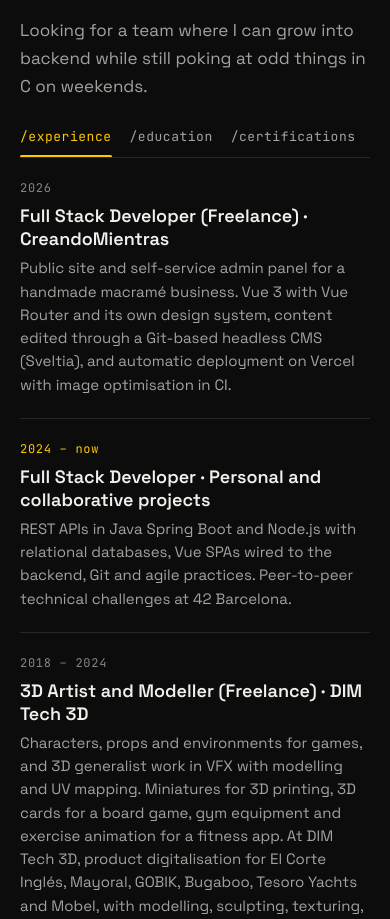
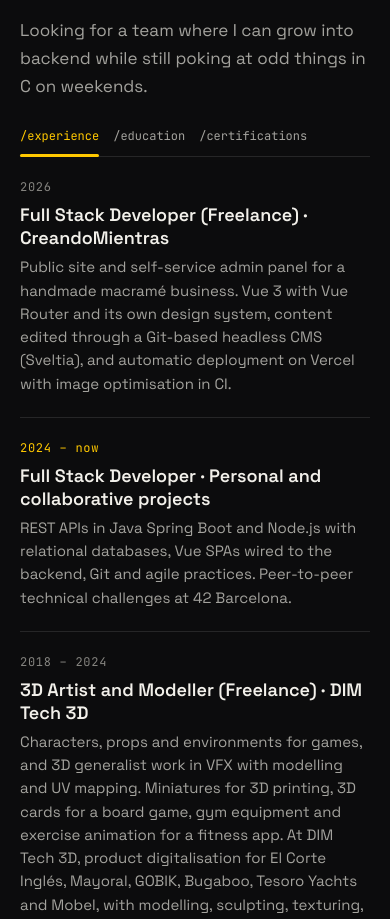
Before and after one commit to krub-dev/portfolio-krub, a Vue app: page / in a window 390 px wide. Shown: the part 1240-2159 px from the top of the page. Built offline with nearby package versions, Linux system fonts and the light colour scheme.

Commit message:
Fit the tabs on a phone and fix the read-more scroll jump

```diff
--- a/src/components/base/TabSwitch.vue
+++ b/src/components/base/TabSwitch.vue
@@ -13,68 +13,22 @@
   on in the accent with a short accent rule under it. No pills — a row of capsule
   buttons is the default shape, and it competes with the content.
 
-  On a phone the three labels do not fit, so the row slides sideways instead of
-  wrapping — the same gesture as the projects rail. It is a native scroll
-  container with snap (touch and trackpad do the work) plus a small
-  drag-to-scroll so a mouse can move it too, and a click guard so a drag does not
-  pick a tab it ends over.
+  The row does not scroll. It used to be a scroll container, and with
+  `overflow-x: auto` the cross axis computes to `auto` too, so on a phone the
+  labels could be dragged up and down as well as sideways. Instead they are sized
+  to fit a phone's width, and the content is what slides — by tap or by a
+  sideways swipe on it.
 */
-import { ref } from 'vue'
-
 defineProps({
   options: { type: Array, required: true }, // [{ value, label }]
   modelValue: { type: String, required: true },
 })
 
 defineEmits(['update:modelValue'])
-
-const el = ref(null)
-let down = false
-let startX = 0
-let startScroll = 0
-let moved = 0
-
-function onDown(event) {
-  // Mouse only. On touch the native scroll already moves the row, and driving
-  // scrollLeft as well made the two fight — the row slid vertically.
-  if (event.pointerType !== 'mouse') return
-  down = true
-  moved = 0
-  startX = event.clientX
-  startScroll = el.value?.scrollLeft ?? 0
-}
-
-function onMove(event) {
-  if (!down || !el.value) return
-  const delta = event.clientX - startX
-  moved = Math.max(moved, Math.abs(delta))
-  if (moved > 6) el.value.scrollLeft = startScroll - delta
-}
-
-function onUp() {
-  down = false
-}
-
-// A drag that ends over a tab must not pick it.
-function onClickCapture(event) {
-  if (moved <= 6) return
-  moved = 0
-  event.stopPropagation()
-  event.preventDefault()
-}
 </script>
 
 <template>
-  <div
-    ref="el"
-    class="tabs"
-    role="tablist"
-    @pointerdown="onDown"
-    @pointermove="onMove"
-    @pointerup="onUp"
-    @pointercancel="onUp"
-    @click.capture="onClickCapture"
-  >
+  <div class="tabs" role="tablist">
     <button
       v-for="option in options"
       :key="option.value"
@@ -93,28 +47,14 @@ function onClickCapture(event) {
 <style scoped>
 .tabs {
   display: flex;
-  gap: clamp(18px, 3vw, 34px);
+  gap: clamp(14px, 3vw, 34px);
   min-width: 0;
   border-bottom: 1px solid var(--line);
-  overflow-x: auto;
-  scrollbar-width: none;
-  -webkit-overflow-scrolling: touch;
-  scroll-snap-type: x proximity;
-  cursor: grab;
-}
-
-.tabs::-webkit-scrollbar {
-  display: none;
-}
-
-.tabs:active {
-  cursor: grabbing;
 }
 
 .tab {
   position: relative;
   flex: 0 0 auto;
-  scroll-snap-align: start;
   padding: 0 0 12px;
   border: 0;
   background: none;
@@ -146,4 +86,19 @@ function onClickCapture(event) {
   border-radius: 3px;
   background: var(--acc);
 }
+
+/*
+  Sized to fit a phone. Three labels at 13px with tracking are a few pixels wider
+  than the gutter, which is what made the row overflow in the first place.
+*/
+@media (max-width: 900px) {
+  .tabs {
+    gap: 14px;
+  }
+
+  .tab {
+    font-size: 12px;
+    letter-spacing: 0;
+  }
+}
 </style>
--- a/src/components/content/Testimonials.vue
+++ b/src/components/content/Testimonials.vue
@@ -57,10 +57,10 @@ function syncIndex() {
 }
 
 /*
-  The window is the tallest entry, and the entries are padded to the tallest of
-  the ones that are NOT open: an open quote is taller than its clamped self, and
-  feeding that back in raised the floor of every entry, which is why collapsing
-  used to leave the block at the expanded size.
+  The window is the tallest CLOSED entry, and it stays that size. Opening a quote
+  does not grow it: the open entry is taller than the window and scrolls inside
+  it. Letting the window grow was what made scrolling away jump — closing the
+  open quote shrank the layout under the scroll and the next one slid past.
 */
 function measure() {
   const el = pane.value
@@ -71,20 +71,12 @@ function measure() {
   const rest = heights.filter((_, i) => i !== open.value)
   const floor = rest.length ? Math.max(...rest) : Math.max(...heights)
   el.style.setProperty('--pane-h', `${floor}px`)
-  el.style.height = `${Math.max(...heights)}px`
+  el.style.height = `${floor}px`
   syncIndex()
 }
 
 function onScroll() {
   syncIndex()
-  /*
-    Scrolling away from an open quote closes it. Left open, it stays the tallest
-    entry, so the window stays tall and the next quote shows through the gap.
-  */
-  if (open.value !== -1 && open.value !== index.value) {
-    open.value = -1
-    nextTick(measure)
-  }
 }
 
 function goTo(wanted) {
@@ -253,7 +245,9 @@ onUnmounted(() => window.removeEventListener('resize', measure))
   flex: 1;
   min-width: 0;
   overflow-y: auto;
-  scroll-snap-type: y mandatory;
+  /* proximity, not mandatory: an open quote is taller than the window and has to
+     be scrollable inside it. */
+  scroll-snap-type: y proximity;
   scrollbar-width: none;
   padding: 0 clamp(18px, 2.6vw, 26px);
   -webkit-mask-image: linear-gradient(
--- a/src/data/education.js
+++ b/src/data/education.js
@@ -9,11 +9,11 @@ export const education = [
     to: null,
     current: true,
     en: {
-      title: 'Higher Vocational Diploma (DAW) · IES Francisco de Goya',
+      title: 'Higher Vocational Diploma in Web Application Development (DAW) · IES Francisco de Goya',
       body: 'Official Higher Technician qualification, EQF level 5, distance learning from Murcia. First year under way, compatible with a job, and open to a company internship through the school.',
     },
     es: {
-      title: 'Grado Superior de FP (DAW) · IES Francisco de Goya',
+      title: 'Grado Superior de FP en Desarrollo de Aplicaciones Web (DAW) · IES Francisco de Goya',
       body: 'Título oficial de Técnico Superior, nivel 5 del EQF, a distancia desde Murcia. Primer curso en marcha, compatible con trabajar y abierto a prácticas mediante convenio con el centro.',
     },
   },
```
Also changed, not shown: 1 other file (tests, documents, lock files or other folders).
